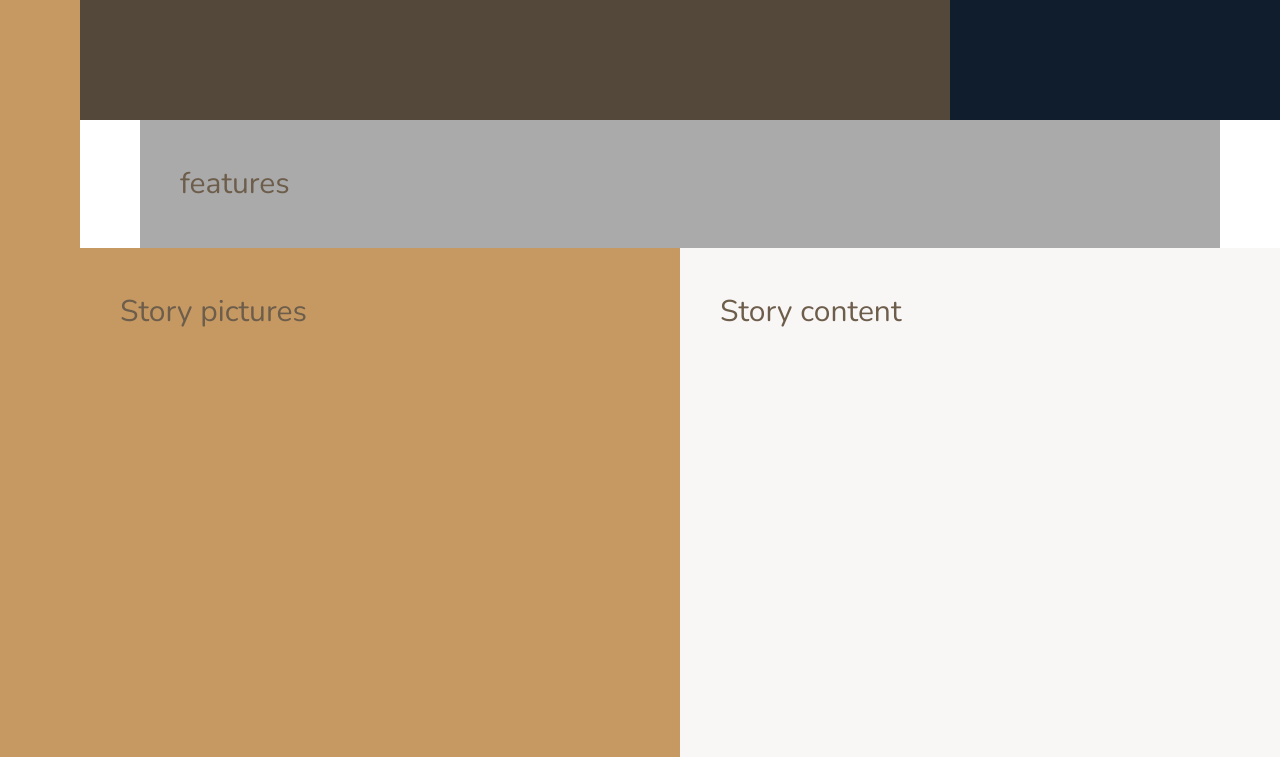
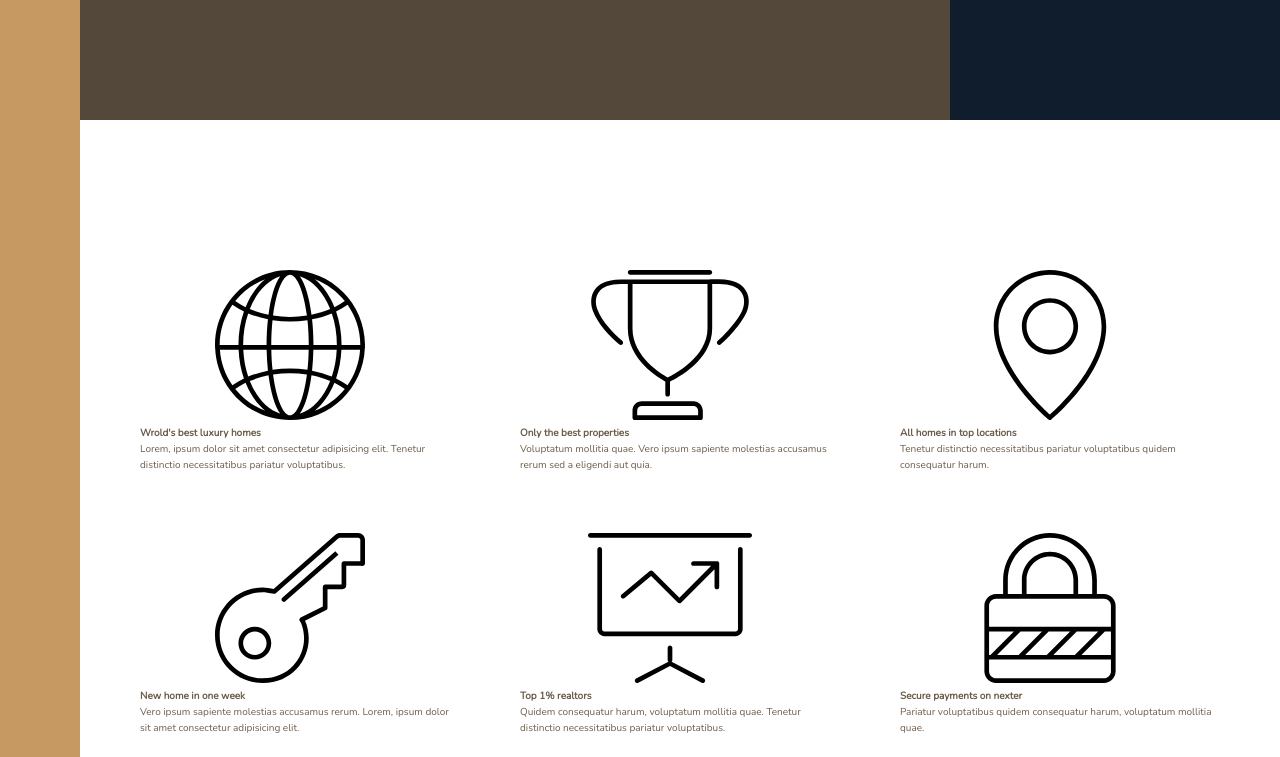
Before and after one commit to mudemy3637/CSS_Grid, a website: page index.html in a window 1280 px wide. Shown: the part 520-1277 px from the top of the page. Drawn offline with nearby package versions, Linux system fonts and the light colour scheme.

Commit message:
features: part 1

```diff
--- a/index.html
+++ b/index.html
@@ -25,7 +25,49 @@
         </div>
 
         <section class="features">
-            features
+            <div class="feature">
+                <svg class="feature__icon">
+                    <use xlink:href="img/sprite.svg#icon-global"></use>
+                </svg>
+                <h4 class="heading-4">Wrold's best luxury homes</h4>
+                <p class="feature_text">Lorem, ipsum dolor sit amet consectetur adipisicing elit. Tenetur distinctio necessitatibus pariatur voluptatibus.
+                </p>
+            </div>
+            <div class="feature">
+                <svg class="feature__icon">
+                    <use xlink:href="img/sprite.svg#icon-trophy"></use>
+                </svg>
+                <h4 class="heading-4">Only the best properties</h4>
+                <p class="feature_text">Voluptatum mollitia quae. Vero ipsum sapiente molestias accusamus rerum sed a eligendi aut quia.</p>
+            </div>
+            <div class="feature">
+                <svg class="feature__icon">
+                    <use xlink:href="img/sprite.svg#icon-map-pin"></use>
+                </svg>
+                <h4 class="heading-4">All homes in top locations</h4>
+                <p class="feature_text">Tenetur distinctio necessitatibus pariatur voluptatibus quidem consequatur harum.</p>
+            </div>
+            <div class="feature">
+                <svg class="feature__icon">
+                    <use xlink:href="img/sprite.svg#icon-key"></use>
+                </svg>
+                <h4 class="heading-4">New home in one week</h4>
+                <p class="feature_text">Vero ipsum sapiente molestias accusamus rerum. Lorem, ipsum dolor sit amet consectetur adipisicing elit.</p>
+            </div>
+            <div class="feature">
+                <svg class="feature__icon">
+                    <use xlink:href="img/sprite.svg#icon-presentation"></use>
+                </svg>
+                <h4 class="heading-4">Top 1% realtors</h4>
+                <p class="feature_text">Quidem consequatur harum, voluptatum mollitia quae. Tenetur distinctio necessitatibus pariatur voluptatibus.</p>
+            </div>
+            <div class="feature">
+                <svg class="feature__icon">
+                    <use xlink:href="img/sprite.svg#icon-lock"></use>
+                </svg>
+                <h4 class="heading-4">Secure payments on nexter</h4>
+                <p class="feature_text">Pariatur voluptatibus quidem consequatur harum, voluptatum mollitia quae.</p>
+            </div>
         </section>
 
         <div class="story__pictures">
--- a/sass/_base.scss
+++ b/sass/_base.scss
@@ -42,8 +42,8 @@ body {
     [center-start] repeat(8, [col-start] minmax(min-content ,14rem) [col-end])
     [center-end] minmax(6rem, 1fr) [full-end];
 
-    & > * {
-        padding: 40px;
-        font-size: 3rem;
-    }
+    // & > * {
+    //     padding: 40px;
+    //     font-size: 3rem;
+    // }
 }
--- a/sass/_features.scss
+++ b/sass/_features.scss
@@ -1,5 +1,9 @@
 .features {
-    background-color: $color-grey-light-2;
+    grid-column: center-start / center-end;
 
-    grid-column: center-start / center-end;
+    margin: 15rem 0;
+
+    display: grid;
+    grid-template-columns: repeat(3, 1fr);
+    gap: 6rem;
 }
```
Also changed, not shown: css/style.css.
